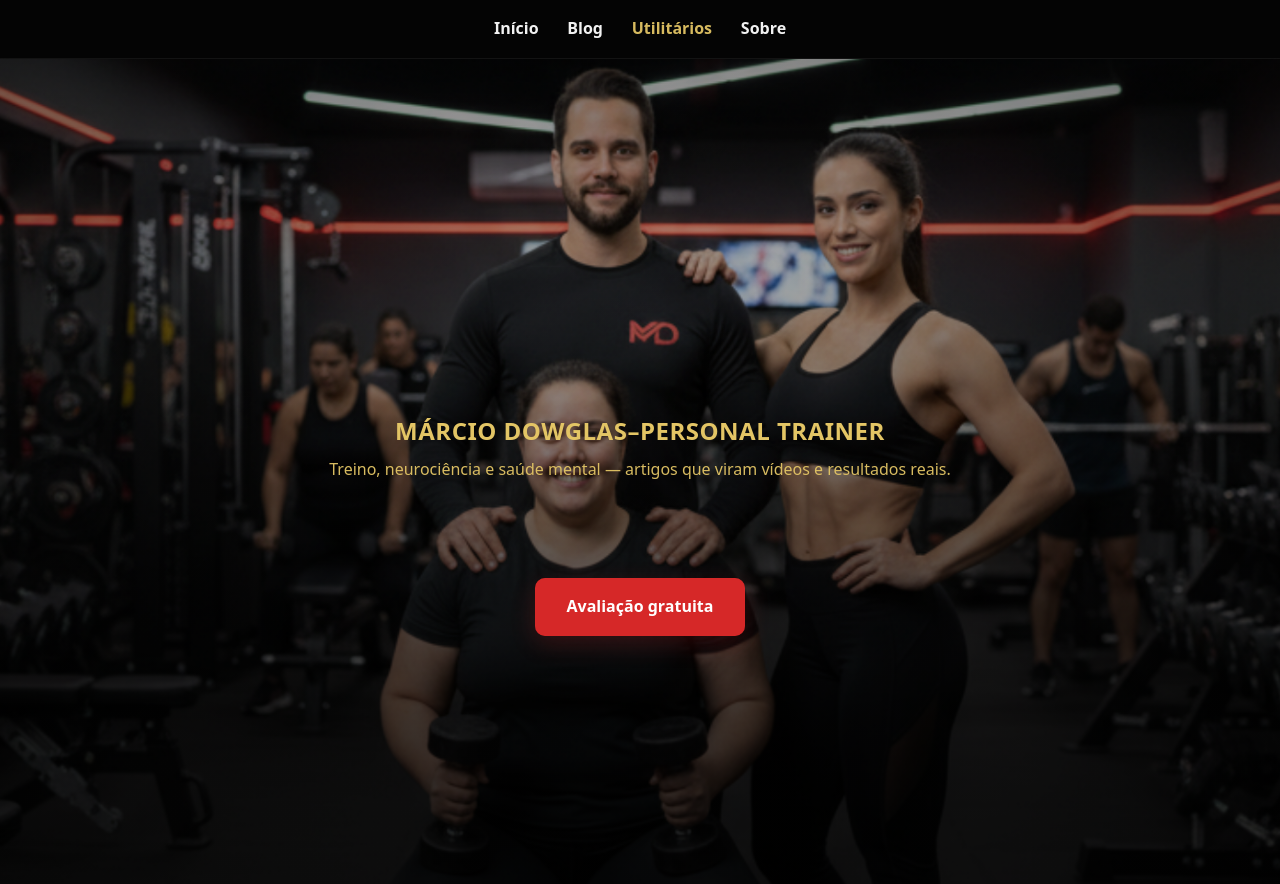
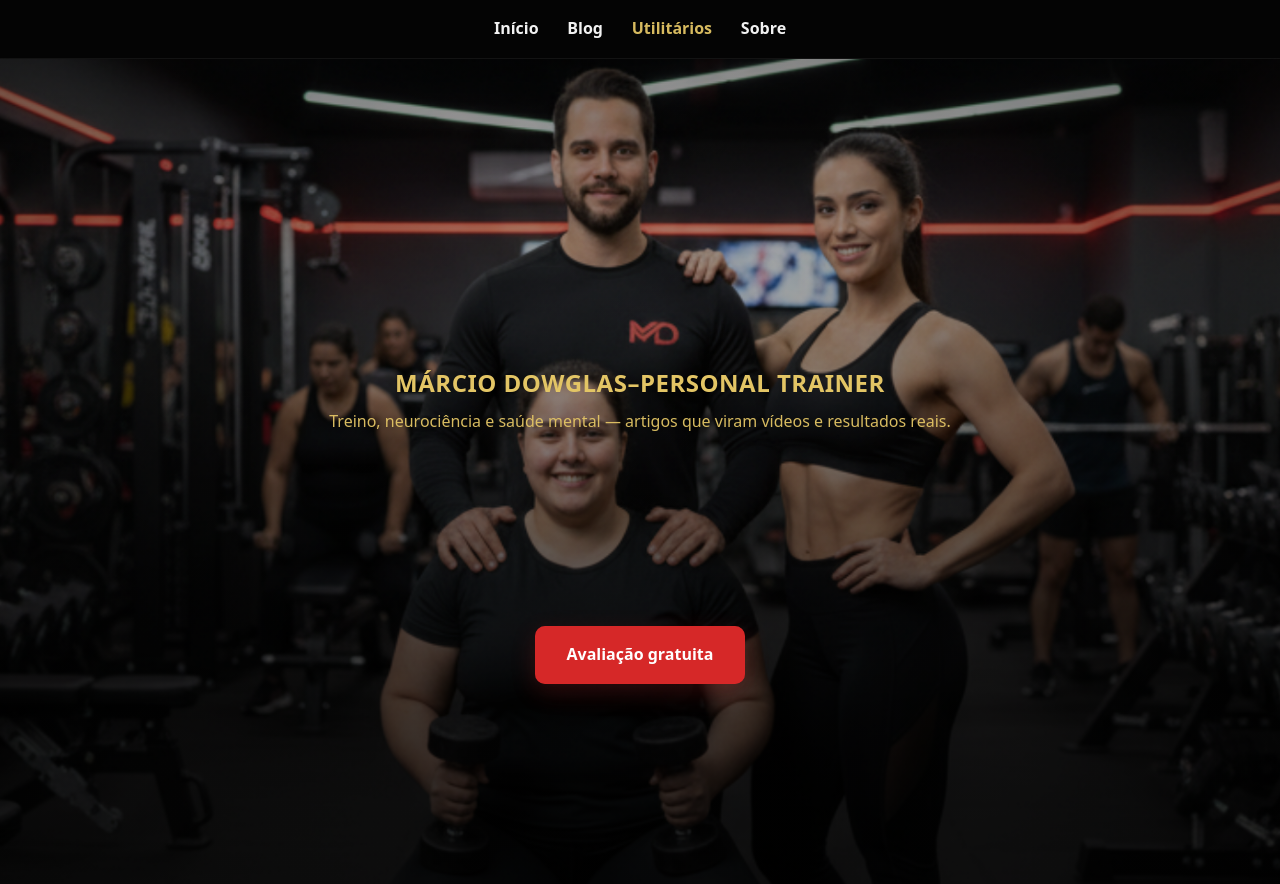
Before and after one commit to mbritodowglas-collab/mdpersonal, a Jekyll site: the page built from index.md, in a window 1280 px wide and 900 px high. Shown: the top 884 px of the window. Built offline with Jekyll 4.4.1, drawn with Linux system fonts in a browser that asks for light colours.

Commit message:
Update style.css

```diff
--- a/assets/css/style.css
+++ b/assets/css/style.css
@@ -123,5 +123,5 @@ section.artigos h2{color:var(--dourado);margin:0 0 1rem;font-size:1.6rem}
     margin-top: 12vh;
   }
   .btn-row {
-    margin-top: 6rem;
+    margin-top: 12rem;
   }
```
